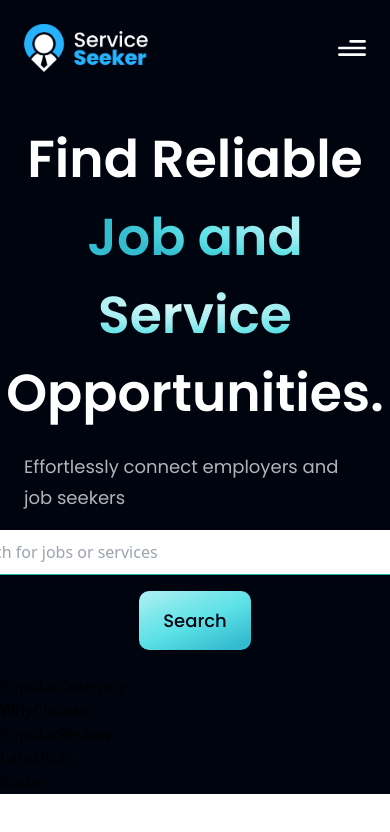
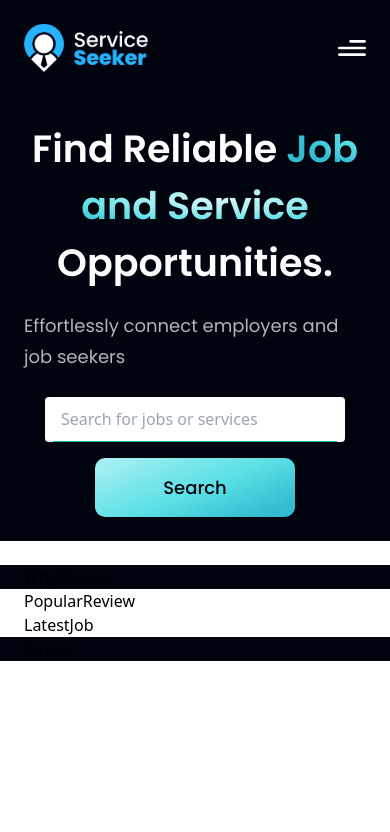
Before and after one commit to febryprasetyo/serice-seeker-front-end, a React (Vite) app: page / in a window 390 px wide. Shown: the top 832 px of the page. Built offline with nearby package versions, Linux system fonts and the light colour scheme; the HTML template or start-up script is replaced by a standard one.

Commit message:
add homepage

```diff
--- a/src/components/Search.jsx
+++ b/src/components/Search.jsx
@@ -3,7 +3,7 @@ import Button from './Button';
 const Search = () => {
   return (
     <>
-      <form className='bg-white shadow-md rounded px-2  my-4 w-[500px]'>
+      <form className='bg-white shadow-md rounded px-2  my-4 sm:w-[500px] w-[300px]'>
         <div className='flex items-center border-b border-teal-500 py-2'>
           <input
             className='appearance-none bg-transparent border-none w-full text-gray-700 mr-3 py-1 px-2 leading-tight focus:outline-none '
@@ -13,7 +13,7 @@ const Search = () => {
           />
         </div>
       </form>
-      <Button name='Search' />
+      <Button name='Search' styles={'w-[200px]'} />
     </>
   );
 };
--- a/src/components/homepage/Hero.jsx
+++ b/src/components/homepage/Hero.jsx
@@ -8,12 +8,12 @@ const Hero = () => {
       className={`flex md:flex-row flex-col ${styles.paddingY}`}>
       <div
         className={`flex-1 ${styles.flexCenter} flex-col xl:px-0 sm:px-16 px-6`}>
-        <h1 className='flex-1 font-poppins font-semibold ss:text-[72px] text-[52px] text-white  text-center '>
+        <h1 className='flex-1 font-poppins font-semibold ss:text-[72px] text-[38px] text-white  text-center '>
           Find Reliable
           <span className='text-gradient'> Job and Service </span>
           Opportunities.
         </h1>
-        <p className={`${styles.paragraph} max-w-[470px] mt-5`}>
+        <p className={`${styles.paragraph} max-w-[470px] mt-5 mb-2 sm:mb-10`}>
           Effortlessly connect employers and job seekers
         </p>
         <Search />
--- a/src/components/homepage/Navbar.jsx
+++ b/src/components/homepage/Navbar.jsx
@@ -1,6 +1,6 @@
 import { useState } from 'react';
 import { Logo, close, menu } from '../../assets';
-import { navLinks } from '../../constant';
+import { navLinks } from '../../constants';
 
 const Navbar = () => {
   const [active, setActive] = useState('Home');
--- a/src/components/homepage/PopularCategory.jsx
+++ b/src/components/homepage/PopularCategory.jsx
@@ -1,7 +1,10 @@
-import React from 'react';
-
+// import { stats } from '../../constants';
+import styles from '../../style';
 const PopularCategory = () => {
-  return <div>PopularCategory</div>;
+  return (
+    <section
+      className={`${styles.flexCenter} flex-row flex-wrap sm:mb-20 mb-6`}></section>
+  );
 };
 
 export default PopularCategory;
--- a/src/constant/index.js
+++ /dev/null
@@ -1,14 +0,0 @@
-export const navLinks = [
-  {
-    id: 'home',
-    title: 'Home',
-  },
-  {
-    id: 'jobs',
-    title: 'Jobs',
-  },
-  {
-    id: 'about',
-    title: 'About Us',
-  },
-];
--- /dev/null
+++ b/src/constants/index.js
@@ -0,0 +1,31 @@
+export const navLinks = [
+  {
+    id: 'home',
+    title: 'Home',
+  },
+  {
+    id: 'jobs',
+    title: 'Jobs',
+  },
+  {
+    id: 'about',
+    title: 'About Us',
+  },
+];
+export const stats = [
+  {
+    id: 'stats-1',
+    title: 'User Active',
+    value: '3800+',
+  },
+  {
+    id: 'stats-2',
+    title: 'Trusted by Company',
+    value: '230+',
+  },
+  {
+    id: 'stats-3',
+    title: 'Transaction',
+    value: '$230M+',
+  },
+];
--- a/src/page/Homepage.jsx
+++ b/src/page/Homepage.jsx
@@ -18,13 +18,36 @@ const Homepage = () => {
           <Navbar />
         </div>
       </div>
-
+      <div className={`bg-primary ${styles.flexStart}`}>
+        <div className={`${styles.boxWidth}`}>
           <Hero />
+        </div>
+      </div>
+      <div className={`bg-white ${styles.paddingX} ${styles.flexCenter}`}>
+        <div className={`${styles.boxWidth}`}>
           <PopularCategory />
+        </div>
+      </div>
+      <div className={`bg-primary ${styles.paddingX} ${styles.flexCenter}`}>
+        <div className={`${styles.boxWidth}`}>
           <WhyChoose />
+        </div>
+      </div>
+      <div className={`bg-white ${styles.paddingX} ${styles.flexCenter}`}>
+        <div className={`${styles.boxWidth}`}>
           <PopularReview />
+        </div>
+      </div>
+      <div className={`bg-white ${styles.paddingX} ${styles.flexCenter}`}>
+        <div className={`${styles.boxWidth}`}>
           <LatestJob />
+        </div>
+      </div>
+      <div className={`bg-primary ${styles.paddingX} ${styles.flexCenter}`}>
+        <div className={`${styles.boxWidth}`}>
           <Footer />
+        </div>
+      </div>
     </div>
   );
 };
```
Lines whose indentation alone changed are shown as unchanged.
